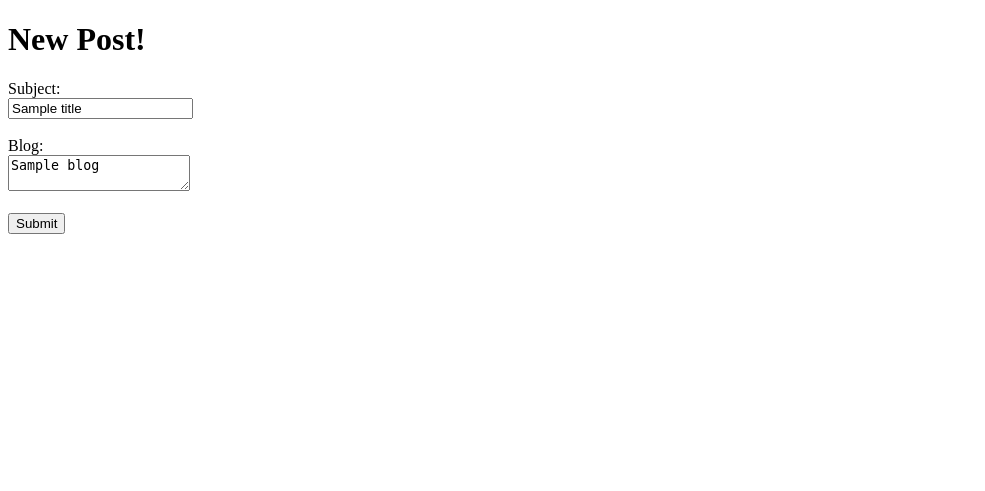
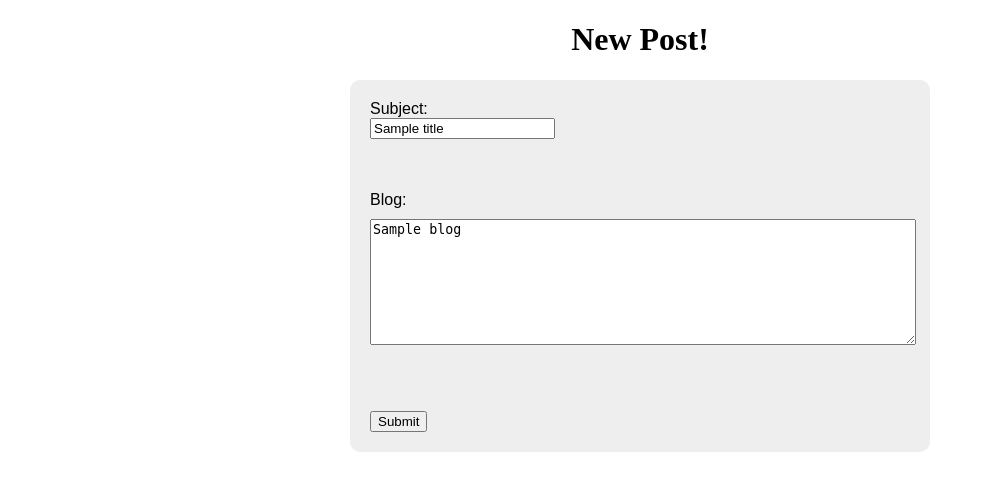
Before and after one commit to rosalie568/build-a-blog, a Python web app: template templates/newpost.html in a window 1280 px wide. Shown: the top 491 px of the page, without its empty margins (0-985 px from the left). Run offline with Jinja, Linux system fonts and the light colour scheme; the template is opened without the code that fills it: most values are stand-ins (such as "Sample title", 1, 10 or a date in 2020).

Commit message:
Fixed outline of newpost page

```diff
--- a/main.py
+++ b/main.py
@@ -49,7 +49,7 @@ class NewPost(webapp2.RequestHandler):
             self.response.write(response)
         else:
             t = jinja_env.get_template("newpost.html")
-            response = t.render(title, blog)
+            response = t.render(title=title, blog=blog)
             self.response.write(response)
 
 app = webapp2.WSGIApplication([
--- a/templates/base.html
+++ b/templates/base.html
@@ -3,7 +3,22 @@
     <head>
         <title>Build-a-blog</title>
         <style type="text/css">
-
+            form {
+                background-color: #eee;
+                padding: 20px;
+                margin: 0 auto;
+                width: 540px;
+                font: 16px sans-serif;
+                border-radius: 10px;
+            }
+            textarea {
+                margin: 10px 0;
+                width: 540px;
+                height: 120px;
+            }
+            p.error {
+                color: red;
+            }
         </style>
     </head>
     <body>
--- a/templates/newpost.html
+++ b/templates/newpost.html
@@ -2,17 +2,19 @@
 
 {% block content %}
 
-    <h1> New Post! </h1>
+    <h1> <center> New Post! </center> </h1>
 
     <form method="post">
 
         <label> Subject: </label> <br>
-        <input type="text" value="{{ title }}" name="title" />
+        <input type="text" value="{{title}}" name="title" />
+        <p class="error"></p>
 
         <br> <br>
 
         <label> Blog: </label> <br>
         <textarea name="blog">{{blog}}</textarea>
+        <p class="error"></p>
 
         <br> <br>
 
```
Also changed, not shown: 1 other file.
